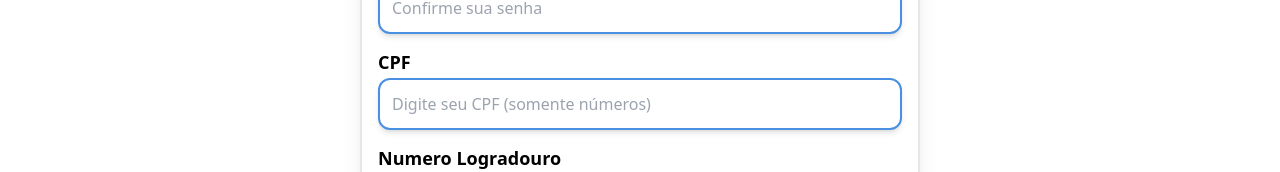
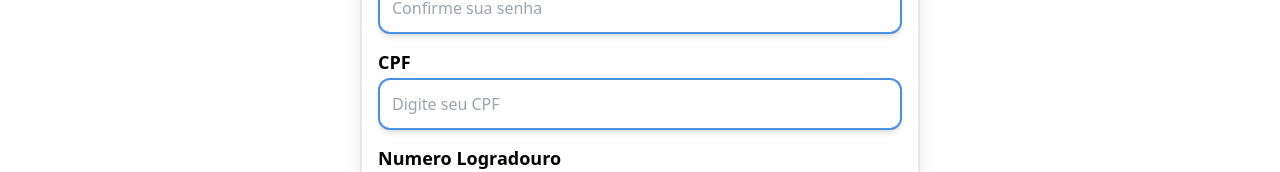
Before and after one commit to cotete/securecar-front-v2, a Next.js app: page /login in a window 1280 px wide. Shown: the part 518-690 px from the top of the page. Built offline with nearby package versions, Linux system fonts and the light colour scheme.

Commit message:
Mascara de CPF adicionada utilizando a biblioteca react-input-mask

```diff
--- a/package.json
+++ b/package.json
@@ -14,12 +14,14 @@
     "@fortawesome/react-fontawesome": "^0.2.2",
     "next": "14.2.14",
     "react": "^18.3.1",
-    "react-dom": "^18.3.1"
+    "react-dom": "^18.3.1",
+    "react-input-mask": "^2.0.4"
   },
   "devDependencies": {
     "@types/node": "^20",
     "@types/react": "^18.3.12",
     "@types/react-dom": "^18.3.1",
+    "@types/react-input-mask": "^3.0.5",
     "eslint": "^8",
     "eslint-config-next": "14.2.14",
     "postcss": "^8",
--- a/src/components/LoginComponentes/FormLogin/FormLogin.tsx
+++ b/src/components/LoginComponentes/FormLogin/FormLogin.tsx
@@ -1,76 +1,70 @@
-"use client"
+"use client";
 import { useEffect, useState } from "react";
 import Botao from "@/components/Botao/Botao";
 import InputArea from "@/components/InputArea/InputArea";
+import InputMask from "react-input-mask"; // Importa a biblioteca
 import { Usuario } from "@/app/login/page";
 import { useRouter } from "next/navigation";
-import { FinalUser } from "@/app/api/usuario/route";
-
 
 type FormLoginProps = {
     usuarios: Usuario[];
 };
 
-
-const FormLogin = ({usuarios}: FormLoginProps)=>{
+const FormLogin = ({usuarios}: FormLoginProps) => {
     const [inputCPF, setInputCPF] = useState("");
     const [inputSenha, setInputSenha] = useState("");
-    const [listaUsers,setListaUsers] = useState<Usuario[]>();
+    const [listaUsers, setListaUsers] = useState<Usuario[]>();
     const nav = useRouter();
 
-    useEffect(()=>{
+    useEffect(() => {
         const chamaApi = async () => {
-            try{
-            const res = await fetch("api/usuario")
-            const data :Usuario[] = await res.json()
-            setListaUsers(data)
-
-        }catch (error) {
+            try {
+                const res = await fetch("api/usuario");
+                const data: Usuario[] = await res.json();
+                setListaUsers(data);
+            } catch (error) {
                 console.error("Erro ao buscar usuários:", error);
             }
-        }
-        chamaApi()
-    },[])
+        };
+        chamaApi();
+    }, []);
 
-
-
-    const validar = (e: React.FormEvent<HTMLFormElement>) : void =>{
+    const validar = (e: React.FormEvent<HTMLFormElement>) : void => {
         e.preventDefault();
-        console.log(listaUsers)
         if (!listaUsers) {
             console.log("Usuários ainda não foram carregados.");
             return;
         }
-        if(listaUsers != undefined){
+
         let usuarioAchado = false;
-        for(let x = 0; x < listaUsers.length; x++){
+        for (let x = 0; x < listaUsers.length; x++) {
             let user = listaUsers[x];
-            console.log(user)
-            if(user.cpf === inputCPF && user.senha === inputSenha){
+            if (user.cpf === inputCPF && user.senha === inputSenha) {
                 sessionStorage.setItem("user", JSON.stringify(user));
                 setInputCPF("");
                 setInputSenha("");
                 console.log("Logado");
                 usuarioAchado = true;
-                nav.push("/")
+                nav.push("/");
                 break;
             }
         }
         if (!usuarioAchado) {
             console.log("Nenhum user encontrado");
         }
-    }
-    }
+    };
 
-    return(
+    return (
         <fieldset>
             <form className="flex flex-col" onSubmit={validar}>
-                <InputArea
+                <label className="mt-3 font-semibold text-lg">CPF</label>
+                <InputMask
+                    mask="999.999.999-99"
                     value={inputCPF}
-                required={true}
-                onChange={valor => setInputCPF(valor)}
-                label="CPF"
-                placeHolder="Digite seu CPF"
+                    onChange={e => setInputCPF(e.target.value)}
+                    required
+                    placeholder="Digite seu CPF"
+                    className="rounded-xl p-3 border-2 border-primary shadow-md"
                 />
                 <InputArea
                     value={inputSenha}
@@ -84,7 +78,7 @@ const FormLogin = ({usuarios}: FormLoginProps)=>{
                 </div>
             </form>
         </fieldset>
-    )
-}
+    );
+};
 
-export default FormLogin
+export default FormLogin;
--- a/src/components/LoginComponentes/FormRegistro/FormRegistro.tsx
+++ b/src/components/LoginComponentes/FormRegistro/FormRegistro.tsx
@@ -1,38 +1,36 @@
-"use client"
+"use client";
 import { useState } from "react";
 import Botao from "@/components/Botao/Botao";
 import InputArea from "@/components/InputArea/InputArea";
+import InputMask from "react-input-mask";
 import { enderecoTipo } from "@/app/login/page";
 
-
 type FormRegistroProps = {
-  onSubmit: (inputNome: string, inputSenha: string, inputCPF: string, inputNascimento:string, contato: contato, endereco:enderecoTipo,inputRG:string,inputGenero:string)=> Promise<void>;
-
+  onSubmit: (inputNome: string, inputSenha: string, inputCPF: string, inputNascimento: string, contato: contato, endereco: enderecoTipo, inputRG: string, inputGenero: string) => Promise<void>;
 };
 
-export type contato= {
+export type contato = {
   telefone: string;
-  email:string
-}
+  email: string;
+};
 
-export type viacepTipo={
-  cep:string;
-  logradouro:string;
-  complemento:string;
-  unidade:string;
-  bairro:string;
-  localidade:string;
-  uf:string;
-  estado:string;
-  regiao:string;
-  ibge:string;
-  gia:string;
-  ddd:string;
-  siafi:string;
-}
+export type viacepTipo = {
+  cep: string;
+  logradouro: string;
+  complemento: string;
+  unidade: string;
+  bairro: string;
+  localidade: string;
+  uf: string;
+  estado: string;
+  regiao: string;
+  ibge: string;
+  gia: string;
+  ddd: string;
+  siafi: string;
+};
 
 const FormRegistro = ({ onSubmit }: FormRegistroProps) => {
-
   const [inputNome, setInputNome] = useState("");
   const [inputEmail, setInputEmail] = useState("");
   const [inputSenha, setInputSenha] = useState("");
@@ -45,60 +43,50 @@ const FormRegistro = ({ onSubmit }: FormRegistroProps) => {
   const [inputNascimento, setInputNascimento] = useState("2002/10/10");
   const [inputTelefone, setInputTelefone] = useState("");
 
-
-  const viaCep = async (cep:string) => {
+  const viaCep = async (cep: string) => {
     try {
       const response = await fetch(`https://viacep.com.br/ws/${cep}/json/`);
       if (!response.ok) {
         throw new Error(`Erro ao buscar CEP: ${response.statusText}`);
       }
-      const data : viacepTipo = await response.json();
-      console.log(data);
+      const data: viacepTipo = await response.json();
       return data;
     } catch (error) {
       console.error("Erro ao buscar o CEP:", error);
     }
-  }
-
+  };
 
   const handleSubmit = async (e: React.FormEvent<HTMLFormElement>) => {
     e.preventDefault();
-
-    const via = await viaCep(inputCEP)
+    const via = await viaCep(inputCEP);
     if (!via) {
       console.error("Erro ao obter o endereço com o CEP fornecido.");
       return;
     }
 
-
-
-
     function verificaEmail(inputEmail: string): boolean {
-        if(inputEmail.includes("@")){
-            return true
-        }else{
-            return true
-        }
+      return inputEmail.includes("@");
     }
 
-    if(inputSenhaAux === inputSenha && verificaEmail(inputEmail) && inputCEP.length===8 && inputCPF.length===11){
-        const endereco:enderecoTipo = {
+    if (inputSenhaAux === inputSenha && verificaEmail(inputEmail) && inputCEP.length === 8 && inputCPF.length === 14) {
+      const endereco: enderecoTipo = {
         cep: inputCEP,
-          nomeLogradouro:via.logradouro,
-          numeroLogradouro:parseInt(inputNumero),
-          uf:via.uf,
-          cidade:via.localidade,
-          bairro:via.bairro,
-          complemento:"complmento isnano"
-        }
+        nomeLogradouro: via.logradouro,
+        numeroLogradouro: parseInt(inputNumero),
+        uf: via.uf,
+        cidade: via.localidade,
+        bairro: via.bairro,
+        complemento: "complmento isnano",
+      };
 
-        const contato : contato = {
-          telefone:inputTelefone,
-          email:inputEmail
-        }
+      const contato: contato = {
+        telefone: inputTelefone,
+        email: inputEmail,
+      };
 
-        onSubmit(inputNome, inputSenha, inputCPF, inputNascimento, contato, endereco,inputRg,inputGenero);
+      await onSubmit(inputNome, inputSenha, inputCPF, inputNascimento, contato, endereco, inputRg, inputGenero);
 
+      // Limpar os campos após o envio
       setInputNome("");
       setInputEmail("");
       setInputSenha("");
@@ -108,11 +96,10 @@ const FormRegistro = ({ onSubmit }: FormRegistroProps) => {
       setInputCEP("");
       setInputTelefone("");
       setInputRg("");
-        setInputGenero("")
-    }else{
-        console.error("Algo de errado aconteceu.")
+      setInputGenero("");
+    } else {
+      console.error("Algo de errado aconteceu.");
     }
-
   };
 
   return (
@@ -149,13 +136,15 @@ const FormRegistro = ({ onSubmit }: FormRegistroProps) => {
           label="Confirmar Senha"
           placeHolder="Confirme sua senha"
         />
-    <InputArea
+        {/* InputMask para o CPF */}
+        <label className="mt-3 font-semibold text-lg">CPF</label>
+        <InputMask
+          mask="999.999.999-99"
           value={inputCPF}
-      required={true}
-      onChange={valor => setInputCPF(valor)}
-      label="CPF"
-      placeHolder="Digite seu CPF (somente números)"
-      max_length={11}
+          onChange={e => setInputCPF(e.target.value)}
+          placeholder="Digite seu CPF"
+          className="rounded-xl p-3 border-2 border-primary shadow-md"
+          required
         />
         <InputArea
           value={inputNumero}
@@ -179,7 +168,6 @@ const FormRegistro = ({ onSubmit }: FormRegistroProps) => {
           onChange={valor => setInputTelefone(valor)}
           label="Telefone"
           placeHolder="Digite seu Telefone (DDXXXXXXXXX)"
-
         />
         <InputArea
           value={inputRg}
```
Also changed, not shown: 1 other file (tests, documents, lock files or other folders). Lines whose indentation alone changed are shown as unchanged.
